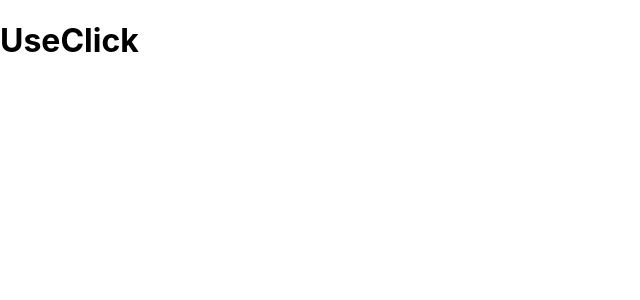
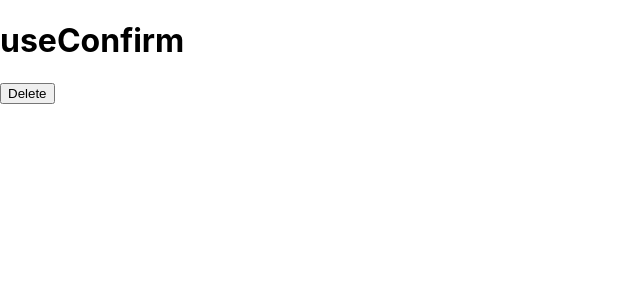
Before and after one commit to SongSeoYoung/react-exampling, a React app: page / in a window 1280 px wide. Shown: the top 300 px of the page, without its empty margins (0-640 px from the left). Built offline with nearby package versions, Linux system fonts and the light colour scheme.

Commit message:
useConfrm

```diff
--- a/src/App.js
+++ b/src/App.js
@@ -1,5 +1,5 @@
 import React from 'react';
-import HooksUSeClick from './HooksUseClick'
+import HooksUseConfirm from './HooksUseConfirm';
 
 
 
@@ -7,7 +7,7 @@ const App = () => {
 
   return (
     <>
-      <HooksUSeClick />
+      <HooksUseConfirm/>
     </>
   )
 }
--- /dev/null
+++ b/src/HooksUseConfirm.js
@@ -0,0 +1,26 @@
+import React from 'react'
+
+const useConfirm =(message="", callback, rejection) =>{
+  const confirmAction=() => {
+    if (window.confirm(message)) {
+      callback();
+    }else {
+      rejection()
+    }
+  }
+  return confirmAction;
+}
+
+const HooksUseConfirm =() =>
+{
+  const deleteWorld =() => {console.log("Deleting the world")}
+  const abort =() =>{console.log("aborted")}
+  const confirmDelete = useConfirm("are you sure?", deleteWorld, abort)
+  return (
+    <>
+      <h1>useConfirm</h1>
+      <button onClick={confirmDelete}>Delete</button>
+    </>
+  )
+}
+export default HooksUseConfirm
```
